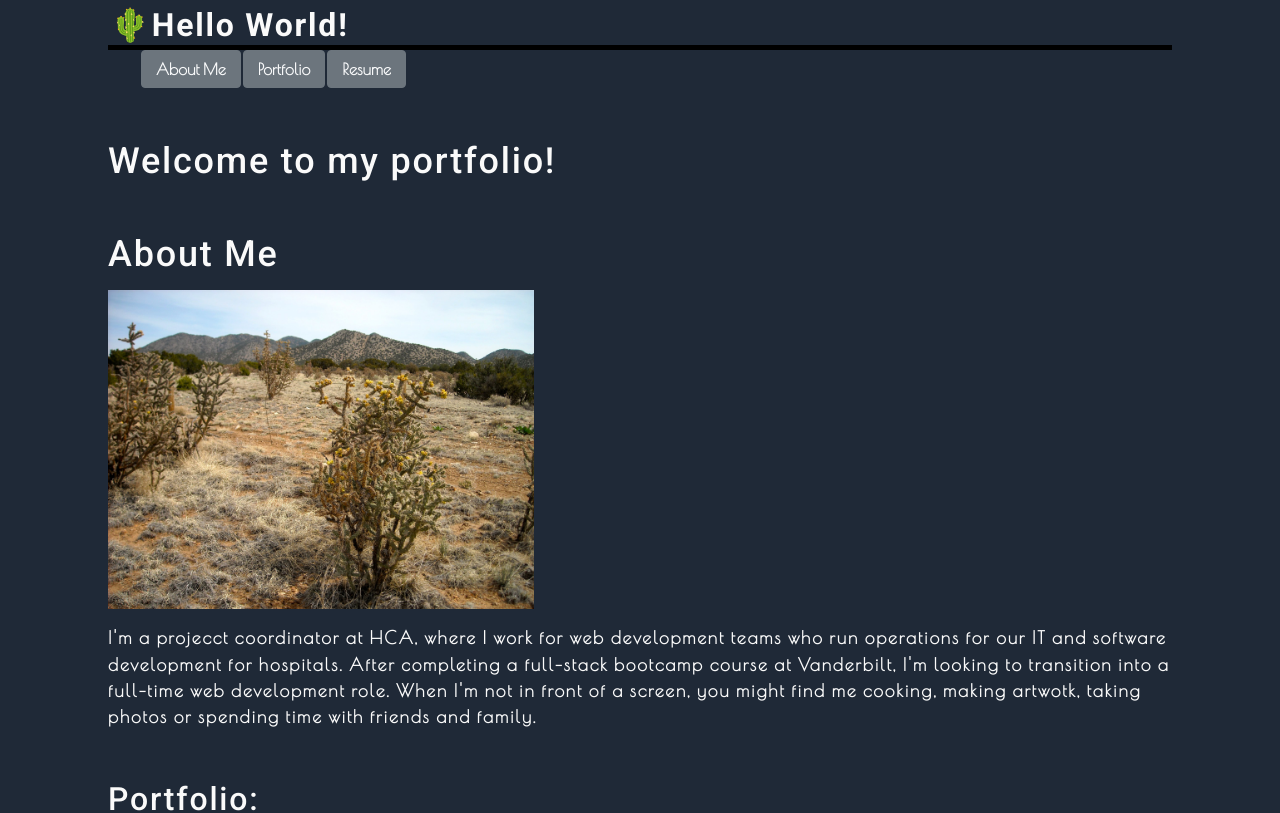
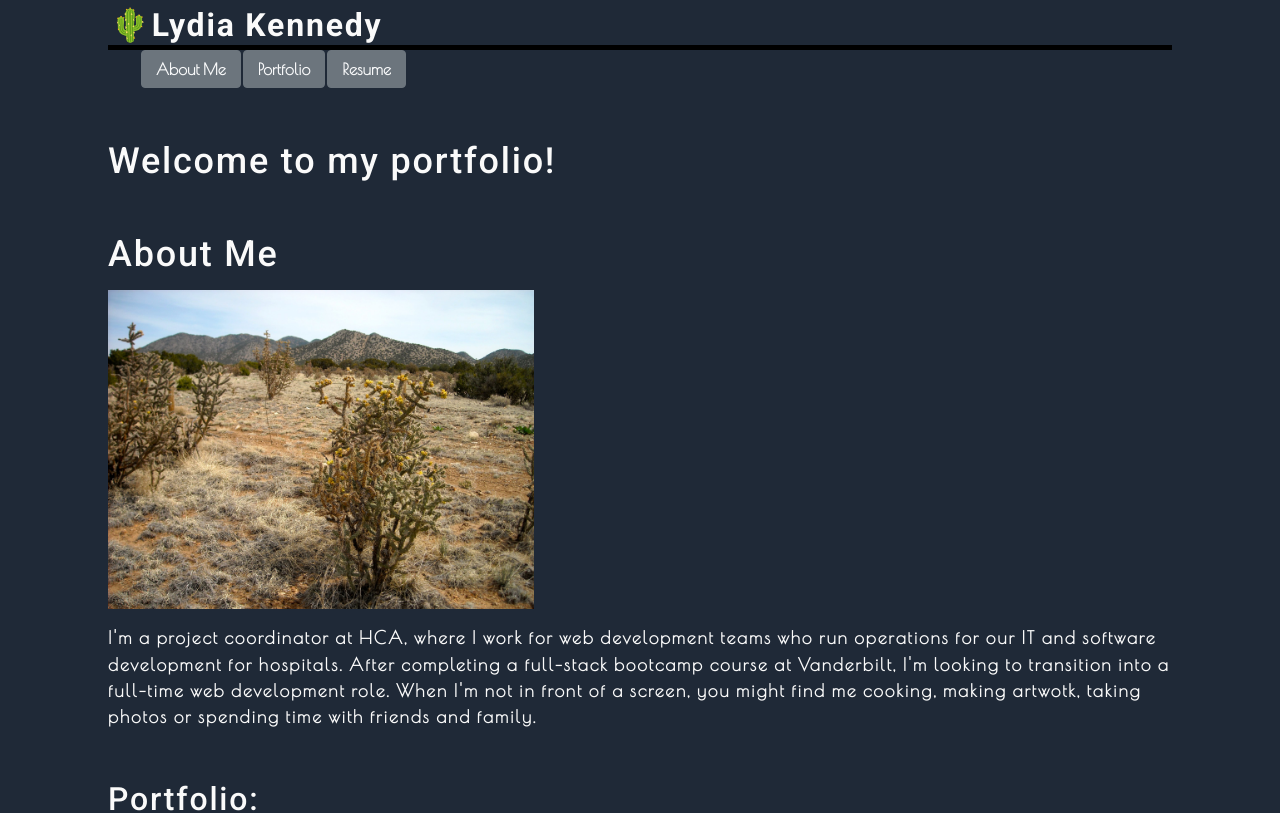
Before and after one commit to Lydia-tech/portfolio-v2, a React (Create React App) app: page / in a window 1280 px wide. Shown: the top 813 px of the page. Built offline with nearby package versions, Linux system fonts and the light colour scheme; a web font is replaced by a local one.

Commit message:
added name

```diff
--- a/src/components/About.js
+++ b/src/components/About.js
@@ -12,7 +12,7 @@ function About() {
       <img src={coverImage} className="my-2" style={{ width: "40%" }} alt="cover" />
       <div className="my-2">
         <p>
-        I'm a projecct coordinator at HCA, where I work for web development teams who run operations for our IT and software development for hospitals. After completing a full-stack bootcamp course at Vanderbilt, I'm looking to transition into a full-time web development role.
+        I'm a project coordinator at HCA, where I work for web development teams who run operations for our IT and software development for hospitals. After completing a full-stack bootcamp course at Vanderbilt, I'm looking to transition into a full-time web development role.
 
         When I'm not in front of a screen, you might find me cooking, making artwotk, taking photos or spending time with friends and family.
       </p>
--- a/src/components/Nav.js
+++ b/src/components/Nav.js
@@ -8,7 +8,7 @@ function Nav() {
             <span role="img" aria-label="cactus">
             🌵
             </span>
-            Hello World!
+            Lydia Kennedy
           </a>
         </h2>
         <nav className="nav">
```
